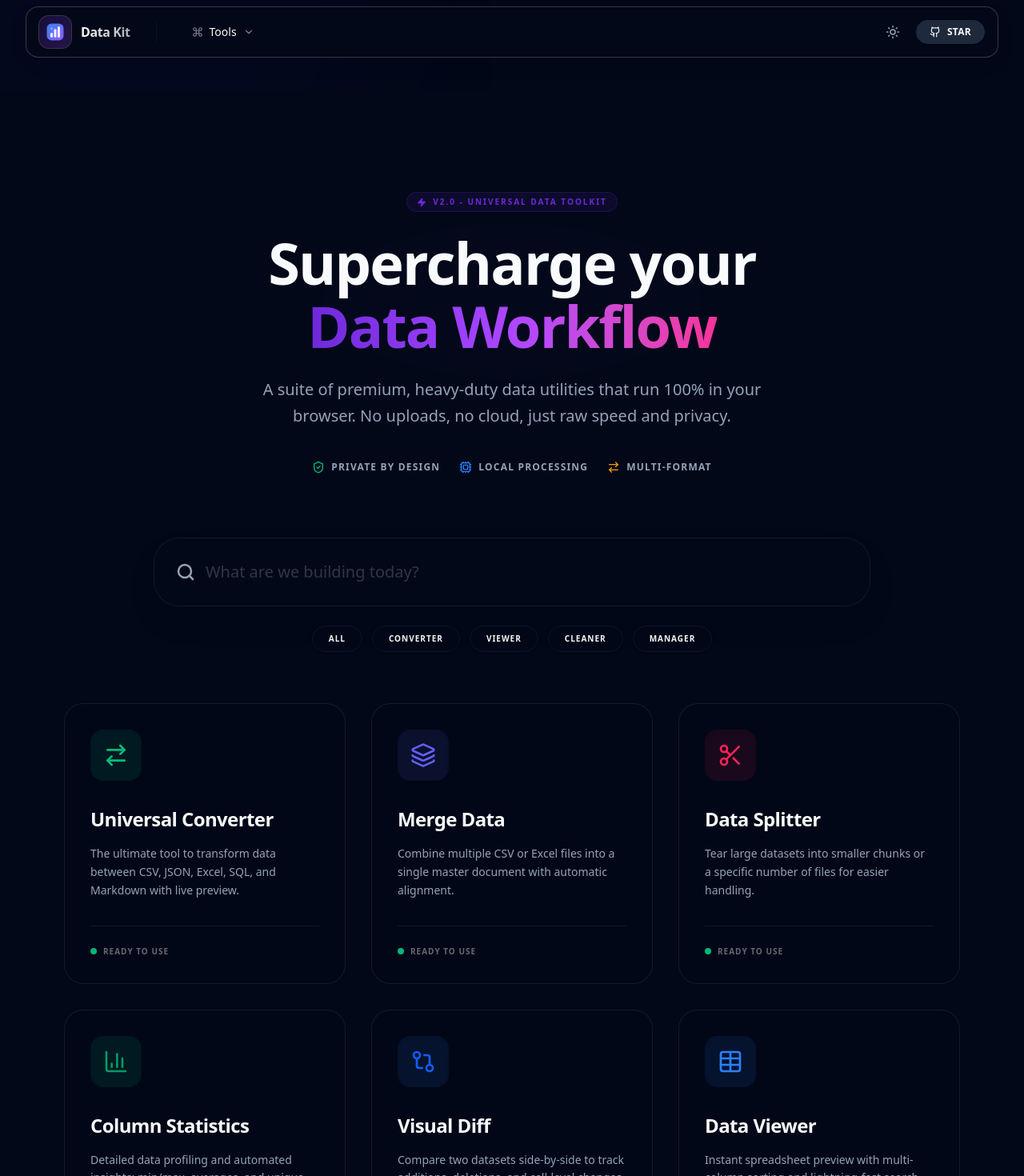
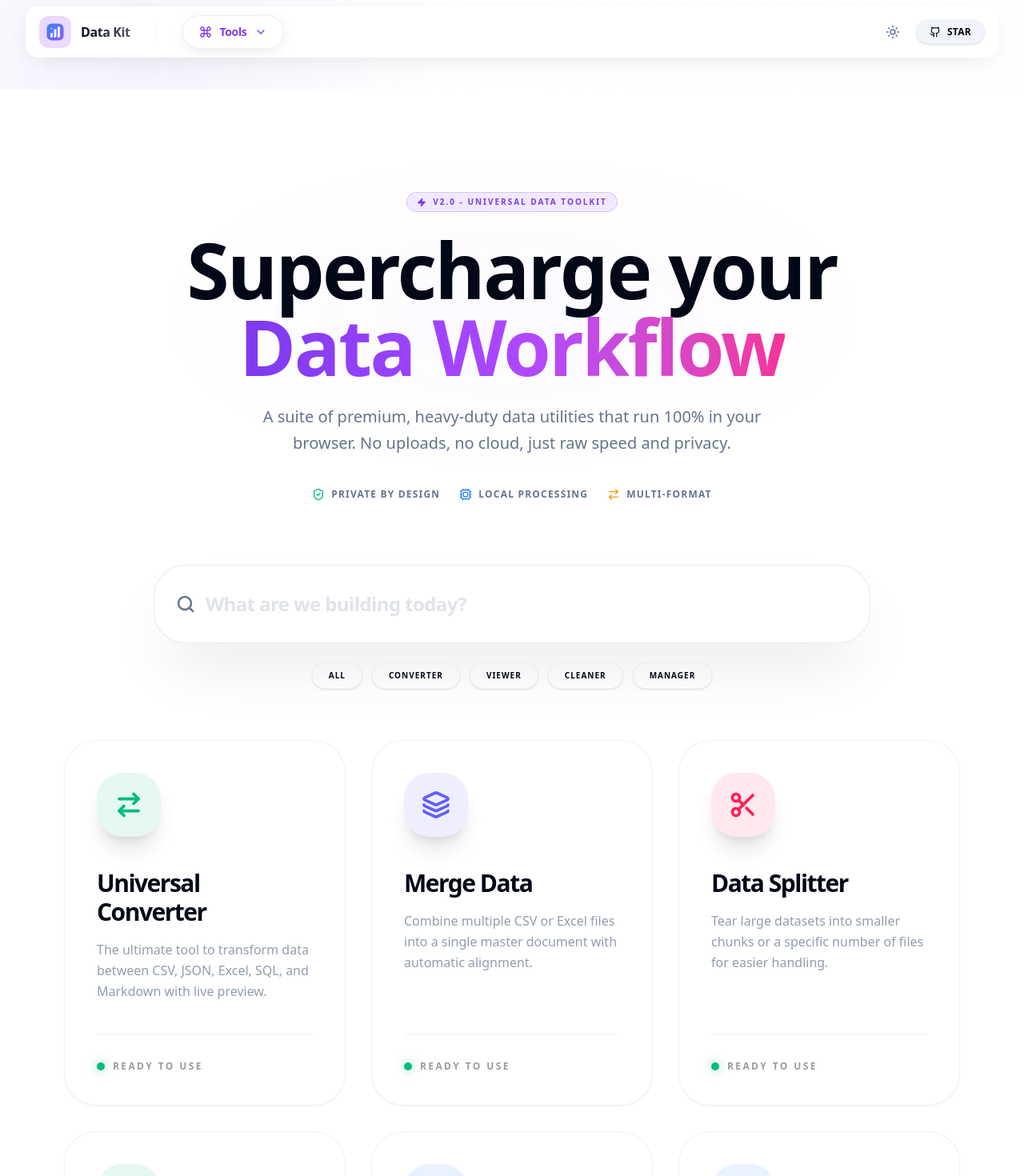
Before and after one commit to thienle99-dev/datakit, a Vue app: page / in a window 1280 px wide. Shown: the top 1470 px of the page at 80% size. Built offline with nearby package versions, Linux system fonts and the light colour scheme.

Commit message:
refactor: update CSS theme variable definitions and enhance AppHeader mega menu styling.

```diff
--- a/index.html
+++ b/index.html
@@ -5,6 +5,9 @@
   <meta charset="UTF-8" />
   <link rel="icon" type="image/svg+xml" href="/logo.svg?v=2" />
   <meta name="viewport" content="width=device-width, initial-scale=1.0" />
+  <link rel="preconnect" href="https://fonts.googleapis.com">
+  <link rel="preconnect" href="https://fonts.gstatic.com" crossorigin>
+  <link href="https://fonts.googleapis.com/css2?family=Outfit:wght@100..900&display=swap" rel="stylesheet">
   <title>Data Tools - Privacy First</title>
 </head>
 
--- a/src/App.vue
+++ b/src/App.vue
@@ -6,8 +6,11 @@
   <div class="min-h-screen bg-background text-foreground flex flex-col relative font-sans antialiased selection:bg-primary/30 selection:text-primary">
     <!-- Ambient Background Mesh -->
     <div class="fixed inset-0 z-0 pointer-events-none overflow-hidden">
-      <div class="absolute top-[-20%] left-[-10%] w-[50%] h-[50%] bg-primary/5 rounded-full blur-[120px] animate-pulse"></div>
-      <div class="absolute bottom-[-20%] right-[-10%] w-[50%] h-[50%] bg-purple-500/5 rounded-full blur-[120px] animate-pulse" style="animation-delay: 2s"></div>
+      <div class="absolute top-[-10%] left-[-10%] w-[40%] h-[40%] bg-primary/10 rounded-full blur-[120px] animate-pulse"></div>
+      <div class="absolute bottom-[-10%] right-[-10%] w-[40%] h-[40%] bg-purple-500/10 rounded-full blur-[120px] animate-pulse" style="animation-delay: 2s"></div>
+      <div class="absolute top-[30%] right-[10%] w-[30%] h-[30%] bg-blue-500/5 rounded-full blur-[120px] animate-pulse" style="animation-delay: 4s"></div>
+      <!-- Radial Mask to focus data -->
+      <div class="absolute inset-0 bg-[radial-gradient(circle_at_center,transparent_0%,var(--color-background)_100%)] opacity-40"></div>
     </div>
 
     <AppHeader />
--- a/src/components/layout/AppHeader.vue
+++ b/src/components/layout/AppHeader.vue
@@ -158,43 +158,45 @@
           @mouseleave="showMegaMenu = false"
         >
           <button
-            class="flex items-center gap-2 px-3 py-1.5 rounded-lg hover:bg-secondary/50 text-sm font-medium transition-all duration-200 group-hover:text-primary"
-            :class="{'text-primary bg-secondary/50': showMegaMenu}"
+            class="group/btn flex items-center gap-2.5 px-5 py-2.5 rounded-full bg-card hover:bg-primary/5 text-primary transition-all duration-300 shadow-[0_4px_20px_-4px_rgba(0,0,0,0.1)] hover:shadow-[0_8px_30px_-4px_rgba(0,0,0,0.15)] active:scale-95 border border-primary/10"
+            :class="{'bg-primary/5 ring-2 ring-primary/20': showMegaMenu}"
           >
-            <Command :size="14" class="opacity-50" />
-            <span>Tools</span>
-            <ChevronDown :size="14" class="opacity-50 transition-transform duration-200" :class="{'rotate-180': showMegaMenu}" />
+            <Command :size="16" class="transition-transform duration-500 group-hover/btn:rotate-12" />
+            <span class="text-sm font-bold tracking-tight">Tools</span>
+            <ChevronDown :size="16" class="transition-transform duration-300" :class="{'rotate-180': showMegaMenu}" />
           </button>
 
           <!-- The Pro Mega Menu -->
           <Transition name="menu-slide">
             <div
               v-if="showMegaMenu"
-              class="absolute top-[calc(100%+12px)] left-0 w-[800px] bg-card border border-border rounded-3xl shadow-[0_50px_100px_-20px_rgba(0,0,0,0.5)] z-[10000] overflow-hidden"
+              class="absolute top-[calc(100%+8px)] left-0 w-[840px] bg-card border border-border/80 rounded-[2.5rem] shadow-[0_30px_70px_-20px_rgba(0,0,0,0.25)] z-[10000] overflow-hidden"
             >
               <div class="flex">
                 <!-- Main Tools Section -->
-                <div class="flex-1 p-6">
-                  <div class="text-xs font-bold uppercase tracking-wider text-muted-foreground mb-4 pl-2 opacity-70">
-                    Core Utilities
+                <div class="flex-1 p-8">
+                  <div class="flex items-center justify-between mb-6 px-2">
+                    <div class="text-[10px] font-black uppercase tracking-[0.2em] text-muted-foreground opacity-50">
+                      Core Utilities
+                    </div>
                   </div>
-                  <div class="grid grid-cols-2 gap-3">
+                  <div class="grid grid-cols-2 gap-4">
                      <router-link
                       v-for="tool in tools"
                       :key="tool.id"
                       :to="tool.path"
-                      class="group/card relative flex items-start gap-4 p-3 rounded-xl hover:bg-primary/5 border border-transparent hover:border-primary/10 transition-all duration-300"
+                      class="group/item relative flex items-center gap-5 p-4 rounded-3xl hover:bg-muted/50 border border-transparent hover:border-border/50 transition-all duration-300"
                     >
-                      <div class="relative w-10 h-10 rounded-lg flex items-center justify-center shrink-0 overflow-hidden shadow-sm group-hover/card:shadow-md transition-all duration-300">
-                        <div class="absolute inset-0 bg-gradient-to-br opacity-10 group-hover/card:opacity-20 transition-opacity duration-300" :class="[tool.fromColor, tool.toColor]"></div>
-                        <component :is="tool.icon" :size="20" class="relative z-10 transition-colors duration-300" :class="tool.iconColor" />
+                      <div class="relative w-12 h-12 rounded-2xl flex items-center justify-center shrink-0 overflow-hidden shadow-sm group-hover/item:shadow-lg group-hover/item:scale-110 transition-all duration-500">
+                        <div class="absolute inset-0 bg-gradient-to-br opacity-10 group-hover/item:opacity-20 transition-opacity duration-300" :class="[tool.fromColor, tool.toColor]"></div>
+                        <component :is="tool.icon" :size="24" class="relative z-10 transition-colors duration-300" :class="tool.iconColor" />
                       </div>
 
                       <div class="flex-1 min-w-0">
-                        <div class="font-medium text-sm text-foreground group-hover/card:text-primary transition-colors">
+                        <div class="font-black text-sm tracking-tight text-foreground group-hover/item:text-primary transition-colors">
                           {{ tool.name }}
                         </div>
-                        <div class="text-[11px] text-muted-foreground mt-0.5 line-clamp-1 leading-tight opacity-80">
+                        <div class="text-[11px] text-muted-foreground mt-1 line-clamp-1 opacity-70">
                           {{ tool.description }}
                         </div>
                       </div>
--- a/src/style.css
+++ b/src/style.css
@@ -1,48 +1,70 @@
 @import "tailwindcss";
 
-@theme {
-  --color-background: hsl(0 0% 100%);
-  --color-foreground: hsl(222.2 84% 4.9%);
-  --color-card: hsl(0 0% 100%);
-  --color-card-foreground: hsl(222.2 84% 4.9%);
-  --color-popover: hsl(0 0% 100%);
-  --color-popover-foreground: hsl(222.2 84% 4.9%);
-  --color-primary: hsl(262.1 83.3% 57.8%);
-  --color-primary-foreground: hsl(210 40% 98%);
-  --color-secondary: hsl(210 40% 96.1%);
-  --color-secondary-foreground: hsl(222.2 47.4% 11.2%);
-  --color-muted: hsl(210 40% 96.1%);
-  --color-muted-foreground: hsl(215.4 16.3% 46.9%);
-  --color-accent: hsl(210 40% 96.1%);
-  --color-accent-foreground: hsl(222.2 47.4% 11.2%);
-  --color-destructive: hsl(0 84.2% 60.2%);
-  --color-destructive-foreground: hsl(210 40% 98%);
-  --color-border: hsl(214.3 31.8% 91.4%);
-  --color-input: hsl(214.3 31.8% 91.4%);
-  --color-ring: hsl(262.1 83.3% 57.8%);
-  --radius-lg: 0.75rem;
+:root {
+  --background: hsl(0 0% 100%);
+  --foreground: hsl(222.2 84% 4.9%);
+  --card: hsl(0 0% 100%);
+  --card-foreground: hsl(222.2 84% 4.9%);
+  --popover: hsl(0 0% 100%);
+  --popover-foreground: hsl(222.2 84% 4.9%);
+  --primary: hsl(262.1 83.3% 57.8%);
+  --primary-foreground: hsl(210 40% 98%);
+  --secondary: hsl(210 40% 96.1%);
+  --secondary-foreground: hsl(222.2 47.4% 11.2%);
+  --muted: hsl(210 40% 96.1%);
+  --muted-foreground: hsl(215.4 16.3% 46.9%);
+  --accent: hsl(210 40% 96.1%);
+  --accent-foreground: hsl(222.2 47.4% 11.2%);
+  --destructive: hsl(0 84.2% 60.2%);
+  --destructive-foreground: hsl(210 40% 98%);
+  --border: hsl(214.3 31.8% 91.4%);
+  --input: hsl(214.3 31.8% 91.4%);
+  --ring: hsl(262.1 83.3% 57.8%);
 }
 
-@theme .dark {
-  --color-background: hsl(222.2 84% 4.9%);
-  --color-foreground: hsl(210 40% 98%);
-  --color-card: hsl(222.2 84% 4.9%);
-  --color-card-foreground: hsl(210 40% 98%);
-  --color-popover: hsl(222.2 84% 4.9%);
-  --color-popover-foreground: hsl(210 40% 98%);
-  --color-primary: hsl(263.4 70% 50.4%);
-  --color-primary-foreground: hsl(210 40% 98%);
-  --color-secondary: hsl(217.2 32.6% 17.5%);
-  --color-secondary-foreground: hsl(210 40% 98%);
-  --color-muted: hsl(217.2 32.6% 17.5%);
-  --color-muted-foreground: hsl(215 20.2% 65.1%);
-  --color-accent: hsl(217.2 32.6% 17.5%);
-  --color-accent-foreground: hsl(210 40% 98%);
-  --color-destructive: hsl(0 62.8% 30.6%);
-  --color-destructive-foreground: hsl(210 40% 98%);
-  --color-border: hsl(217.2 32.6% 17.5%);
-  --color-input: hsl(217.2 32.6% 17.5%);
-  --color-ring: hsl(263.4 70% 50.4%);
+.dark {
+  --background: hsl(222.2 84% 4.9%);
+  --foreground: hsl(210 40% 98%);
+  --card: hsl(222.2 84% 4.9%);
+  --card-foreground: hsl(210 40% 98%);
+  --popover: hsl(222.2 84% 4.9%);
+  --popover-foreground: hsl(210 40% 98%);
+  --primary: hsl(263.4 70% 50.4%);
+  --primary-foreground: hsl(210 40% 98%);
+  --secondary: hsl(217.2 32.6% 17.5%);
+  --secondary-foreground: hsl(210 40% 98%);
+  --muted: hsl(217.2 32.6% 17.5%);
+  --muted-foreground: hsl(215 20.2% 65.1%);
+  --accent: hsl(217.2 32.6% 17.5%);
+  --accent-foreground: hsl(210 40% 98%);
+  --destructive: hsl(0 62.8% 30.6%);
+  --destructive-foreground: hsl(210 40% 98%);
+  --border: hsl(217.2 32.6% 17.5%);
+  --input: hsl(217.2 32.6% 17.5%);
+  --ring: hsl(263.4 70% 50.4%);
+}
+
+@theme {
+  --color-background: var(--background);
+  --color-foreground: var(--foreground);
+  --color-card: var(--card);
+  --color-card-foreground: var(--card-foreground);
+  --color-popover: var(--popover);
+  --color-popover-foreground: var(--popover-foreground);
+  --color-primary: var(--primary);
+  --color-primary-foreground: var(--primary-foreground);
+  --color-secondary: var(--secondary);
+  --color-secondary-foreground: var(--secondary-foreground);
+  --color-muted: var(--muted);
+  --color-muted-foreground: var(--muted-foreground);
+  --color-accent: var(--accent);
+  --color-accent-foreground: var(--accent-foreground);
+  --color-destructive: var(--destructive);
+  --color-destructive-foreground: var(--destructive-foreground);
+  --color-border: var(--border);
+  --color-input: var(--input);
+  --color-ring: var(--ring);
+  --radius-lg: 0.75rem;
 }
 
 @layer utilities {
@@ -75,7 +97,7 @@
 body {
   background-color: var(--color-background);
   color: var(--color-foreground);
-  font-family: 'Inter', system-ui, -apple-system, sans-serif;
+  font-family: 'Outfit', system-ui, -apple-system, sans-serif;
   -webkit-font-smoothing: antialiased;
 }
 
--- a/src/views/ToolsView.vue
+++ b/src/views/ToolsView.vue
@@ -109,9 +109,9 @@
           <Zap :size="12" fill="currentColor" /> v2.0 - Universal Data Toolkit
         </div>
 
-        <h1 class="text-5xl md:text-7xl font-black tracking-tight leading-[1.1] animate-in fade-in slide-in-from-bottom-4 duration-700 delay-100">
+        <h1 class="text-6xl md:text-8xl font-black tracking-tight leading-[1] animate-in fade-in slide-in-from-bottom-4 duration-1000 delay-100">
           Supercharge your <br/>
-          <span class="text-transparent bg-clip-text bg-gradient-to-r from-primary via-purple-500 to-pink-500">Data Workflow</span>
+          <span class="text-transparent bg-clip-text bg-gradient-to-r from-primary via-purple-500 to-pink-500 pb-2">Data Workflow</span>
         </h1>
 
         <p class="text-lg md:text-xl text-muted-foreground max-w-2xl mx-auto leading-relaxed animate-in fade-in slide-in-from-bottom-6 duration-700 delay-200">
@@ -150,7 +150,7 @@
               v-model="searchQuery"
               type="text"
               placeholder="What are we building today?"
-              class="w-full pl-16 pr-24 py-7 bg-card border border-border/50 rounded-[2rem] text-xl font-medium placeholder:text-muted-foreground/30 focus:outline-none focus:ring-4 focus:ring-primary/5 shadow-[0_20px_50px_-12px_rgba(0,0,0,0.1)] group-hover:shadow-[0_30px_60px_-12px_rgba(0,0,0,0.15)] transition-all"
+              class="w-full pl-16 pr-24 py-8 bg-card border border-border/80 rounded-[2.5rem] text-2xl font-black placeholder:text-muted-foreground/20 focus:outline-none focus:ring-8 focus:ring-primary/5 shadow-[0_40px_80px_-20px_rgba(0,0,0,0.1)] group-hover:shadow-[0_50px_100px_-20px_rgba(0,0,0,0.15)] transition-all tracking-tight"
             />
 
             <!-- Keystroke Hint -->
@@ -187,34 +187,36 @@
       >
         <div class="absolute inset-0 bg-gradient-to-br from-white/[0.05] to-transparent rounded-3xl opacity-0 group-hover:opacity-100 transition-opacity duration-500 border border-white/10 pointer-events-none"></div>
 
-        <div class="h-full glass-card p-8 rounded-3xl border border-border/50 flex flex-col transition-all duration-500 group-hover:shadow-[0_20px_50px_rgba(0,0,0,0.1)] group-hover:-translate-y-2 group-hover:border-primary/30">
-          <div class="flex items-start justify-between mb-8">
-            <div :class="[tool.bgColor, tool.color]" class="w-16 h-16 rounded-2xl flex items-center justify-center transition-all duration-500 group-hover:scale-110 group-hover:rotate-6 shadow-inner relative overflow-hidden">
+        <div class="h-full glass-card p-10 rounded-[2.5rem] border border-border/50 flex flex-col transition-all duration-700 group-hover:shadow-[0_40px_100px_-20px_rgba(0,0,0,0.12)] group-hover:-translate-y-3 group-hover:border-primary/40 relative overflow-hidden bg-card">
+          <div class="absolute inset-0 bg-gradient-to-br from-primary/[0.02] to-transparent opacity-0 group-hover:opacity-100 transition-opacity duration-700"></div>
+
+          <div class="flex items-start justify-between mb-10 relative z-10">
+            <div :class="[tool.bgColor, tool.color]" class="w-20 h-20 rounded-[2rem] flex items-center justify-center transition-all duration-700 group-hover:scale-110 group-hover:rotate-6 shadow-xl shadow-inner relative overflow-hidden ring-1 ring-white/10">
                <div class="absolute inset-0 bg-gradient-to-br from-white/20 to-transparent opacity-0 group-hover:opacity-100 transition-opacity"></div>
-               <component :is="tool.icon" :size="32" stroke-width="2" />
+               <component :is="tool.icon" :size="36" stroke-width="2.5" />
             </div>
 
-            <div class="w-10 h-10 rounded-xl bg-muted/50 flex items-center justify-center opacity-0 group-hover:opacity-100 group-hover:translate-x-0 -translate-x-4 transition-all duration-500">
-              <ArrowRight :size="20" class="group-hover:text-primary" />
+            <div class="w-12 h-12 rounded-2xl bg-muted/50 flex items-center justify-center opacity-0 group-hover:opacity-100 group-hover:translate-x-0 -translate-x-6 transition-all duration-700">
+              <ArrowRight :size="24" class="group-hover:text-primary transition-transform group-hover:translate-x-0.5" />
             </div>
           </div>
 
-          <h3 class="text-2xl font-bold mb-4 tracking-tight group-hover:text-primary transition-colors">
+          <h3 class="text-3xl font-black mb-4 tracking-tighter group-hover:text-primary transition-colors relative z-10">
             {{ tool.name }}
           </h3>
 
-          <p class="text-muted-foreground leading-relaxed text-sm flex-1">
+          <p class="text-muted-foreground leading-relaxed text-base font-medium flex-1 relative z-10 opacity-70 group-hover:opacity-100 transition-opacity">
             {{ tool.description }}
           </p>
 
-          <div class="mt-8 pt-6 border-t border-border/50 flex items-center justify-between">
-             <div class="flex items-center gap-2">
-                <div class="w-2 h-2 rounded-full bg-emerald-500 animate-pulse"></div>
-                <span class="text-[10px] font-black uppercase tracking-widest opacity-40">Ready to Use</span>
+          <div class="mt-10 pt-8 border-t border-border/50 flex items-center justify-between relative z-10">
+             <div class="flex items-center gap-2.5">
+                <div class="w-2.5 h-2.5 rounded-full bg-emerald-500 shadow-[0_0_12px_rgba(16,185,129,0.5)]"></div>
+                <span class="text-xs font-black uppercase tracking-[0.2em] opacity-40">Ready to Use</span>
              </div>
-             <div class="flex items-center gap-1.5 opacity-0 group-hover:opacity-100 transition-opacity duration-500">
-                <span class="text-[10px] font-bold uppercase text-primary">Open Tool</span>
-                <ArrowRight :size="10" />
+             <div class="flex items-center gap-2 opacity-0 group-hover:opacity-100 transition-all duration-700 translate-x-4 group-hover:translate-x-0">
+                <span class="text-xs font-black uppercase tracking-widest text-primary">Open Tool</span>
+                <ArrowRight :size="12" class="text-primary" />
              </div>
           </div>
         </div>
```
Also changed, not shown: src/views/SplitTool.vue (+20 -20 lines), src/views/UniversalConverter.vue (+13 -11 lines).
